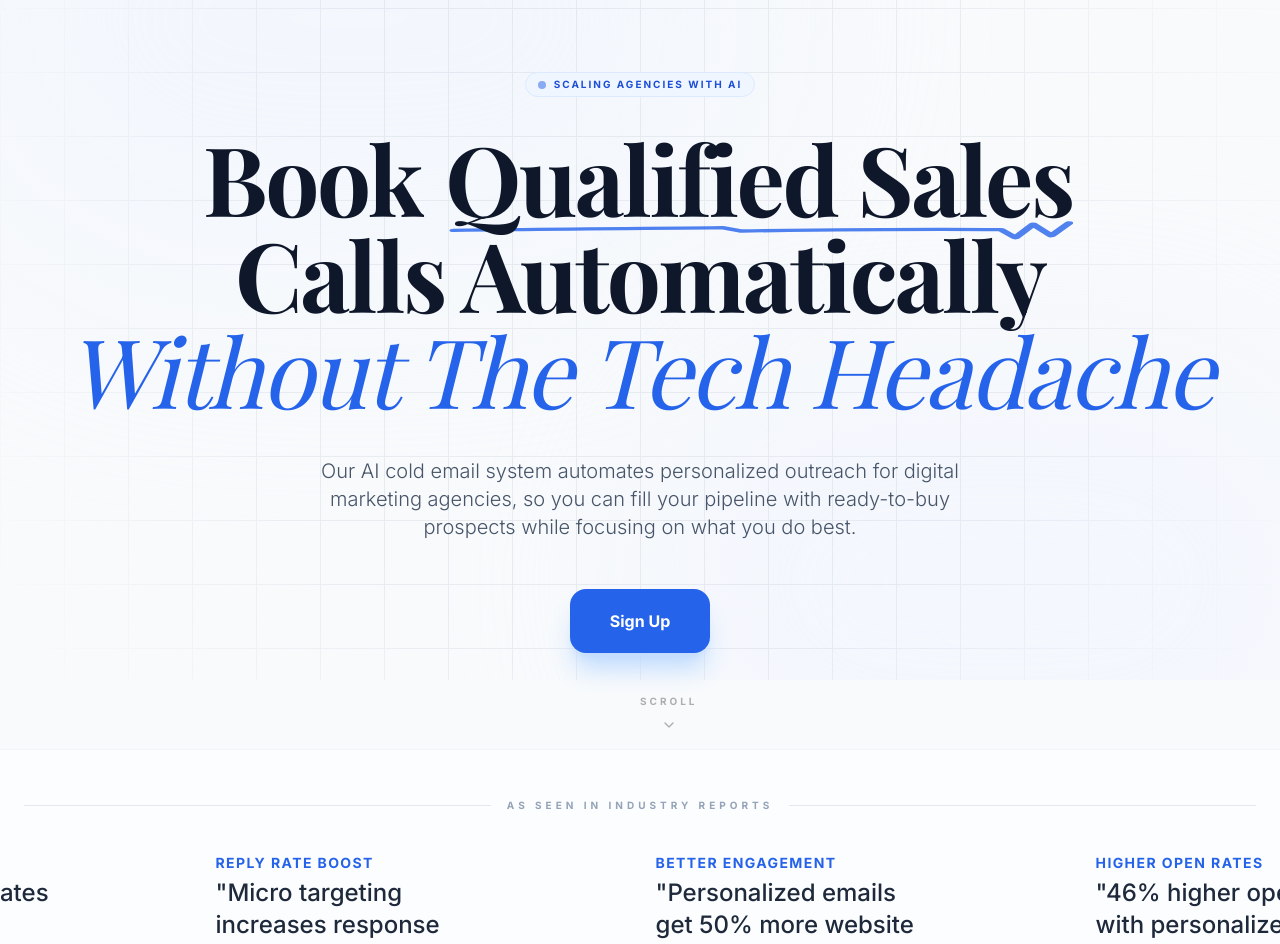
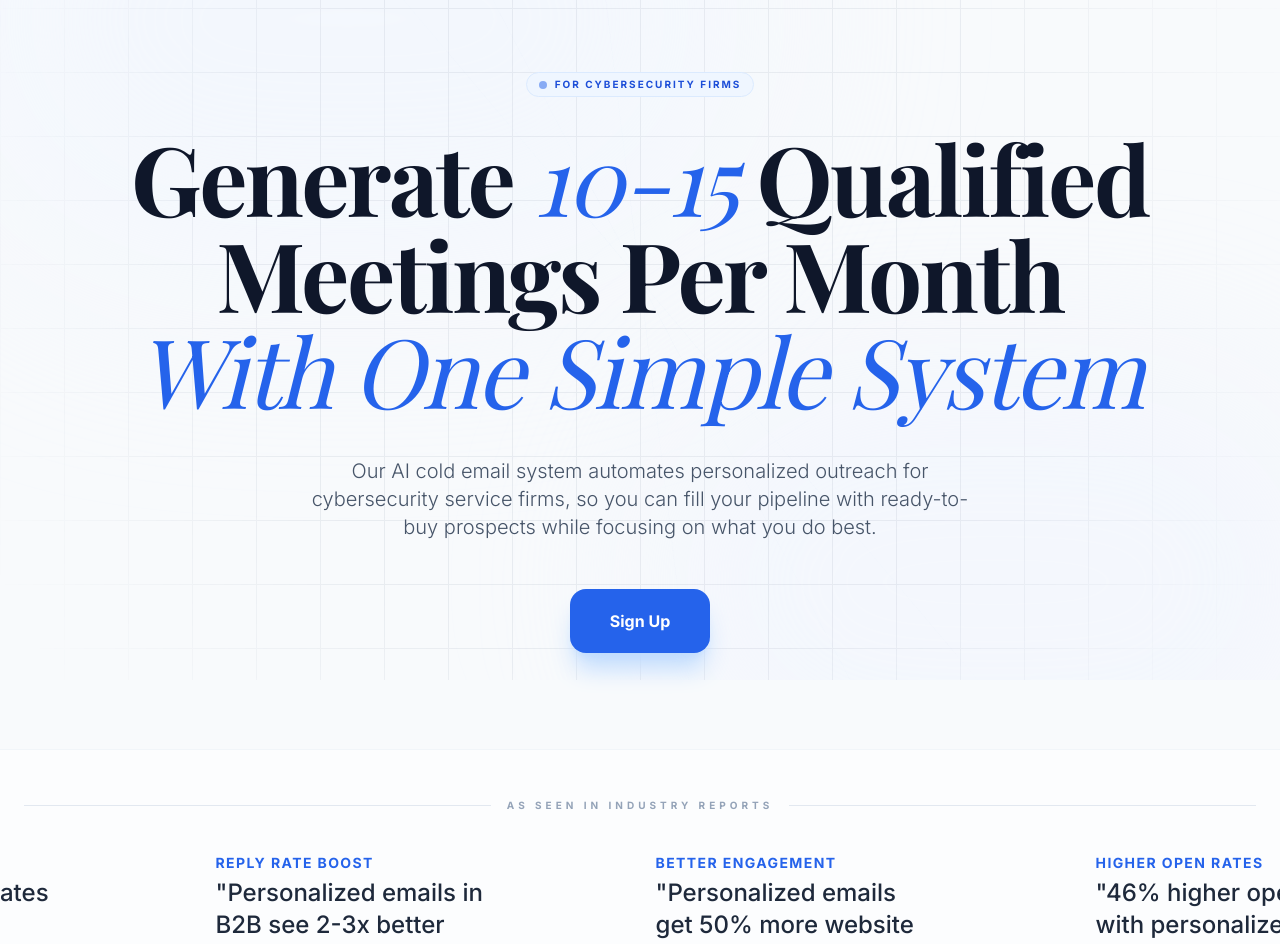
Before and after one commit to xanderowens3/Cold-Email-Website, a React (Vite) app: page / in a window 1280 px wide. Shown: the part 120-1064 px from the top of the page. Built offline with nearby package versions, Linux system fonts and the light colour scheme; a web font is replaced by a local one.

Commit message:
Rewrite website copy to target cybersecurity firms - Updated all components with cybersecurity-focused messaging, new headline with quantifiable benefits, and removed scroll indicator

```diff
--- a/components/Benefits.tsx
+++ b/components/Benefits.tsx
@@ -99,7 +99,7 @@ const SolarSystemBackground = ({ isEnhanced, scale = 1, opacityRange = [0.15, 0.
                 top: 0
               } as any}
             >
-               <div
+              <div
                 className="rounded-full shadow-lg"
                 style={{
                   width: orbit.planetSize,
@@ -108,7 +108,7 @@ const SolarSystemBackground = ({ isEnhanced, scale = 1, opacityRange = [0.15, 0.
                   transform: 'translate(-50%, -50%)',
                   boxShadow: `0 0 10px ${orbit.planetColor}`
                 }}
-               />
+              />
             </div>
           </div>
         ))}
@@ -246,13 +246,13 @@ const Benefits: React.FC = () => {
           <div>
             <span className="text-[10px] uppercase font-bold tracking-[0.4em] text-blue-600 mb-6 block">The Advantage</span>
             <h2 className="text-4xl md:text-6xl font-bold text-slate-900 mb-8 tracking-tight">
-              Why Agencies Choose Our <span className="relative inline-block">
+              Why Cybersecurity Firms Choose Our <span className="relative inline-block">
                 <span className="relative z-10">AI Email System</span>
                 <HandDrawnUnderline />
               </span>
             </h2>
             <p className="text-lg text-slate-600 mb-10 font-light leading-relaxed">
-              We've built the ultimate conversion engine for the modern digital agency. Scale without overhead.
+              We've built the ultimate conversion engine for modern cybersecurity service providers. Scale without overhead.
             </p>
 
             <div className="grid sm:grid-cols-2 gap-4">
--- a/components/BookingPage.tsx
+++ b/components/BookingPage.tsx
@@ -235,7 +235,7 @@ const BookingPage: React.FC<BookingPageProps> = ({ onBack }) => {
             Sign-Up For <span className="text-blue-600 italic font-medium">Early Access</span>
           </h1>
           <p className="text-lg text-slate-600 mb-12 font-light leading-relaxed max-w-lg">
-            Our AI cold email system is currently under development in collaboration with select agencies. We have a few open spots for other agencies to use the beta of our system so we can get feedback. From the sign-ups, three agencies will get the following benefits:
+            Our AI cold email system is currently under development in collaboration with select cybersecurity firms. We have a few open spots for other firms to use the beta of our system so we can get feedback. From the sign-ups, three firms will get the following benefits:
           </p>
 
           <div className="space-y-4 mb-auto">
@@ -404,7 +404,7 @@ const BookingPage: React.FC<BookingPageProps> = ({ onBack }) => {
                   </div>
 
                   <p className="text-slate-400 font-light text-base leading-relaxed mb-10">
-                    Help us tailor the perfect solution for your agency by answering a few quick questions about your current setup and future goals.
+                    Help us tailor the perfect solution for your firm by answering a few quick questions about your current setup and future goals.
                   </p>
 
                   <div className="space-y-4">
--- a/components/FAQ.tsx
+++ b/components/FAQ.tsx
@@ -8,11 +8,11 @@ const FAQ: React.FC = () => {
   const faqs = [
     {
       q: "How long does setup actually take?",
-      a: "48 hours or less. We handle all technical configuration—domains, inbox warmup, integrations. You spend 30 minutes on a questionnaire, and we do the rest."
+      a: "48 hours or less. We handle all technical configuration—domains, inbox warmup, integrations. You spend 30 minutes on a questionnaire about your ideal security buyers, and we do the rest."
     },
     {
       q: "Will the emails sound robotic or spammy?",
-      a: "No. Our AI analyzes each prospect individually and crafts messaging that references their specific pain points, company news, or LinkedIn activity. You approve all messaging before it goes live."
+      a: "No. Our AI analyzes each prospect individually and crafts messaging that references their specific security challenges, recent incidents, or infrastructure needs. You approve all messaging before it goes live."
     },
     {
       q: "Is this compliant with email regulations?",
@@ -36,18 +36,16 @@ const FAQ: React.FC = () => {
           {faqs.map((faq, i) => (
             <div
               key={i}
-              className={`rounded-3xl border transition-all duration-300 ${
-                openIndex === i ? 'border-blue-200 bg-blue-50/30' : 'border-slate-100'
-              }`}
+              className={`rounded-3xl border transition-all duration-300 ${openIndex === i ? 'border-blue-200 bg-blue-50/30' : 'border-slate-100'
+                }`}
             >
               <button
                 onClick={() => setOpenIndex(openIndex === i ? null : i)}
                 className="w-full p-8 flex items-center justify-between text-left"
               >
                 <span className="text-lg font-bold text-slate-900">{faq.q}</span>
-                <div className={`w-8 h-8 rounded-full flex items-center justify-center transition-colors ${
-                  openIndex === i ? 'bg-blue-600 text-white' : 'bg-slate-100 text-slate-400'
-                }`}>
+                <div className={`w-8 h-8 rounded-full flex items-center justify-center transition-colors ${openIndex === i ? 'bg-blue-600 text-white' : 'bg-slate-100 text-slate-400'
+                  }`}>
                   {openIndex === i ? <Minus className="w-4 h-4" /> : <Plus className="w-4 h-4" />}
                 </div>
               </button>
--- a/components/Footer.tsx
+++ b/components/Footer.tsx
@@ -65,7 +65,7 @@ const Footer: React.FC<FooterProps> = ({ onHomeClick, onBookClick }) => {
               <span className="text-3xl font-bold text-slate-900 tracking-tight uppercase group-hover:text-blue-600 transition-colors serif">Hermes</span>
             </button>
             <p className="text-slate-500 max-w-md font-light text-lg leading-relaxed">
-              Automating high-conversion cold email outreach for modern digital marketing agencies. Scaling your pipeline with intelligence and precision.
+              Automating high-conversion cold email outreach for modern cybersecurity companies. Scaling your pipeline with intelligence and precision.
             </p>
           </motion.div>
 
--- a/components/Hero.tsx
+++ b/components/Hero.tsx
@@ -38,6 +38,43 @@ const HandDrawnUnderline = () => {
   );
 };
 
+const HandDrawnCircle = () => {
+  return (
+    <motion.svg
+      viewBox="0 0 200 100"
+      preserveAspectRatio="none"
+      className="absolute top-1/2 left-1/2 -translate-x-1/2 -translate-y-1/2 w-[150%] h-[180%] pointer-events-none z-0"
+      initial="hidden"
+      animate="visible"
+    >
+      <motion.ellipse
+        cx="100"
+        cy="50"
+        rx="95"
+        ry="45"
+        fill="transparent"
+        stroke="#2563eb"
+        strokeWidth="4"
+        strokeLinecap="round"
+        strokeLinejoin="round"
+        transform="rotate(-8 100 50)"
+        variants={{
+          hidden: { pathLength: 0, opacity: 0 },
+          visible: {
+            pathLength: 1,
+            opacity: 0.8,
+            transition: {
+              pathLength: { delay: 1.2, duration: 1.6, ease: "easeOut" },
+              opacity: { delay: 1.2, duration: 0.3 }
+            }
+          }
+        }}
+        style={{ strokeDasharray: '565' }}
+      />
+    </motion.svg>
+  );
+};
+
 const Hero: React.FC<HeroProps> = ({ onBookClick }) => {
   const container = {
     hidden: { opacity: 0 },
@@ -67,26 +104,23 @@ const Hero: React.FC<HeroProps> = ({ onBookClick }) => {
         >
           <motion.div variants={item} className="inline-flex items-center gap-2 px-3 py-1 rounded-full bg-blue-50 border border-blue-100 mb-8">
             <span className="w-2 h-2 rounded-full bg-blue-600 animate-pulse" />
-            <span className="text-[10px] uppercase tracking-[0.2em] font-bold text-blue-700">Scaling Agencies with AI</span>
+            <span className="text-[10px] uppercase tracking-[0.2em] font-bold text-blue-700">For Cybersecurity Firms</span>
           </motion.div>
 
           <motion.h1
             variants={item}
             className="text-4xl sm:text-5xl md:text-6xl lg:text-7xl xl:text-8xl leading-[1.1] font-bold text-slate-900 mb-10 tracking-tight"
           >
-            Book <span className="relative inline-block mx-1">
-              <span className="relative z-10">Qualified Sales</span>
-              <HandDrawnUnderline />
-            </span><br className="hidden md:block" />
-            Calls Automatically<br className="hidden md:block" />
-            <span className="italic font-medium text-blue-600">Without The Tech Headache</span>
+            Generate <span className="italic font-medium text-blue-600">10-15</span> Qualified<br className="hidden md:block" />
+            Meetings Per Month<br className="hidden md:block" />
+            <span className="italic font-medium text-blue-600">With One Simple System</span>
           </motion.h1>
 
           <motion.p
             variants={item}
             className="text-lg md:text-xl text-slate-600 mb-12 max-w-2xl leading-relaxed font-light"
           >
-            Our AI cold email system automates personalized outreach for digital marketing agencies, so you can fill your pipeline with ready-to-buy prospects while focusing on what you do best.
+            Our AI cold email system automates personalized outreach for cybersecurity service firms, so you can fill your pipeline with ready-to-buy prospects while focusing on what you do best.
           </motion.p>
 
           <motion.div variants={item} className="flex justify-center w-full">
@@ -108,14 +142,6 @@ const Hero: React.FC<HeroProps> = ({ onBookClick }) => {
         </motion.div>
       </div>
 
-      <motion.div
-        animate={{ y: [0, 8, 0] }}
-        transition={{ duration: 2, repeat: Infinity }}
-        className="absolute bottom-6 left-1/2 -translate-x-1/2 flex flex-col items-center gap-2 opacity-30"
-      >
-        <span className="text-[10px] uppercase font-bold tracking-[0.3em]">Scroll</span>
-        <ChevronDown className="w-4 h-4" />
-      </motion.div>
     </section>
   );
 };
--- a/components/HowItWorks.tsx
+++ b/components/HowItWorks.tsx
@@ -7,13 +7,13 @@ const HowItWorks: React.FC = () => {
       num: "01",
       stepLabel: "Step 1",
       title: "Quick Onboarding",
-      description: "We handle the technical setup—domains, inboxes, warmup, integrations. You fill out a simple questionnaire about your ideal prospects and messaging. That's it."
+      description: "We handle the technical setup—domains, inboxes, warmup, integrations. You fill out a simple questionnaire about your ideal security prospects and messaging. That's it."
     },
     {
       num: "02",
       stepLabel: "Step 2",
       title: "AI Launches Campaigns",
-      description: "Once a strategy has been agreed on, our AI researches your prospects, crafts personalized emails, and begins outreach automatically."
+      description: "Once a strategy has been agreed on, our AI researches your security prospects, crafts personalized emails, and begins outreach automatically."
     },
     {
       num: "03",
--- a/components/SocialProof.tsx
+++ b/components/SocialProof.tsx
@@ -5,10 +5,10 @@ import { motion } from 'framer-motion';
 const SocialProof: React.FC = () => {
   const proofs = [
     { heading: "Higher Open Rates", text: "46% higher open rates with personalized subject lines", source: "Forbes" },
-    { heading: "Reply Rate Boost", text: "Micro targeting increases response rates by up to 32.7%", source: "Profit Outreach" },
+    { heading: "Reply Rate Boost", text: "Personalized emails in B2B see 2-3x better response rates", source: "Campaign Monitor" },
     { heading: "Better Engagement", text: "Personalized emails get 50% more website clicks", source: "HubSpot" },
     { heading: "Higher Open Rates", text: "46% higher open rates with personalized subject lines", source: "Forbes" },
-    { heading: "Reply Rate Boost", text: "Micro targeting increases response rates by up to 32.7%", source: "Profit Outreach" },
+    { heading: "Reply Rate Boost", text: "Personalized emails in B2B see 2-3x better response rates", source: "Campaign Monitor" },
     { heading: "Better Engagement", text: "Personalized emails get 50% more website clicks", source: "HubSpot" }
   ];
 
--- a/components/Solutions.tsx
+++ b/components/Solutions.tsx
@@ -33,27 +33,23 @@ const SolutionCard: React.FC<{ sol: any; index: number }> = ({ sol, index }) =>
       />
 
       <div className="relative z-20 flex flex-col h-full">
-        <div className={`w-16 h-16 rounded-2xl flex items-center justify-center mb-8 shrink-0 transition-all duration-200 ${
-          isHovered ? 'bg-white/20 text-white' : 'bg-blue-50 text-blue-600'
-        }`}>
+        <div className={`w-16 h-16 rounded-2xl flex items-center justify-center mb-8 shrink-0 transition-all duration-200 ${isHovered ? 'bg-white/20 text-white' : 'bg-blue-50 text-blue-600'
+          }`}>
           {React.cloneElement(sol.icon, { strokeWidth: 1.5 })}
         </div>
 
-        <span className={`text-[10px] uppercase font-bold tracking-[0.2em] mb-4 block shrink-0 transition-colors duration-200 ${
-          isHovered ? 'text-blue-100' : 'text-slate-400'
-        }`}>
+        <span className={`text-[10px] uppercase font-bold tracking-[0.2em] mb-4 block shrink-0 transition-colors duration-200 ${isHovered ? 'text-blue-100' : 'text-slate-400'
+          }`}>
           {sol.tag}
         </span>
 
-        <h3 className={`text-2xl font-bold mb-4 serif shrink-0 transition-colors duration-200 ${
-          isHovered ? 'text-white' : 'text-slate-900'
-        }`}>
+        <h3 className={`text-2xl font-bold mb-4 serif shrink-0 transition-colors duration-200 ${isHovered ? 'text-white' : 'text-slate-900'
+          }`}>
           {sol.title}
         </h3>
 
-        <p className={`text-base leading-relaxed font-light transition-colors duration-200 ${
-          isHovered ? 'text-blue-50/90' : 'text-slate-600'
-        }`}>
+        <p className={`text-base leading-relaxed font-light transition-colors duration-200 ${isHovered ? 'text-blue-50/90' : 'text-slate-600'
+          }`}>
           {sol.description}
         </p>
 
@@ -70,19 +66,19 @@ const Solutions: React.FC = () => {
   const solutions = [
     {
       title: "Qualified Lead Lists",
-      description: "Not all leads are created equal. Our system uses data-driven scoring to identify prospects with budget, authority, and genuine need. You spend your time talking to decision-makers ready to buy, not chasing dead ends.",
+      description: "Not all leads are created equal. Our system uses data-driven scoring to identify security decision-makers with budget, authority, and genuine need. You spend your time talking to CISOs and IT managers ready to invest, not chasing dead ends.",
       icon: <Target className="w-8 h-8" />,
       tag: "Targeting"
     },
     {
       title: "Done-For-You Deliverability",
-      description: "Forget about technical setup. We provide fully done for you warm-up management, optimized sending schedules, automatic email rotation, and real-time spam monitoring. Your emails land in the inbox, not the spam folder—guaranteed.",
+      description: "Forget about technical setup. We provide fully done-for-you warm-up management, optimized sending schedules, automatic email rotation, and real-time spam monitoring. Your emails land in the inbox, not the spam folder—guaranteed.",
       icon: <ShieldCheck className="w-8 h-8" />,
       tag: "Infrastructure"
     },
     {
       title: "AI-Powered Personalization",
-      description: "Stop sending emails that feel like spam. Our AI analyzes each prospect's online presence—LinkedIn activity, company news, pain points—and crafts personalized outreach that starts genuine conversations. No buzzwords, no generic fluff, just relevant messaging that gets replies.",
+      description: "Stop sending emails that feel like spam. Our AI analyzes each prospect's security challenges—recent breaches, compliance needs, infrastructure changes—and crafts personalized outreach that starts genuine conversations. No buzzwords, no generic fluff, just relevant messaging that gets replies.",
       icon: <Mail className="w-8 h-8" />,
       tag: "Engagement"
     }
--- a/index.html
+++ b/index.html
@@ -3,7 +3,7 @@
   <head>
     <meta charset="UTF-8" />
     <meta name="viewport" content="width=device-width, initial-scale=1.0" />
-    <title>Hermes | AI Cold Email Agency</title>
+    <title>Hermes | AI Cold Email for Cybersecurity Firms</title>
     <script src="https://cdn.tailwindcss.com"></script>
     <link rel="preconnect" href="https://fonts.googleapis.com">
     <link rel="preconnect" href="https://fonts.gstatic.com" crossorigin>
```
